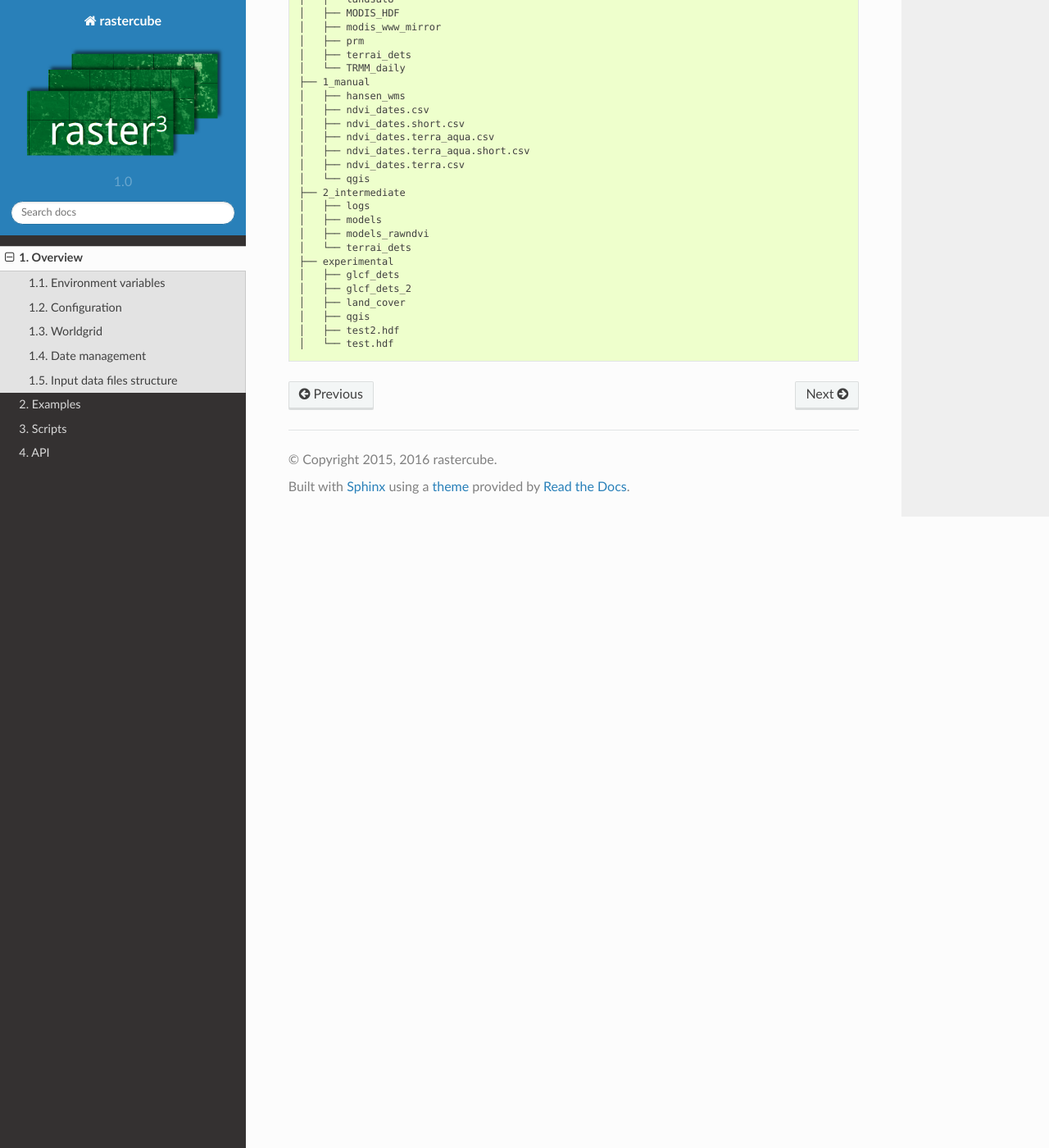
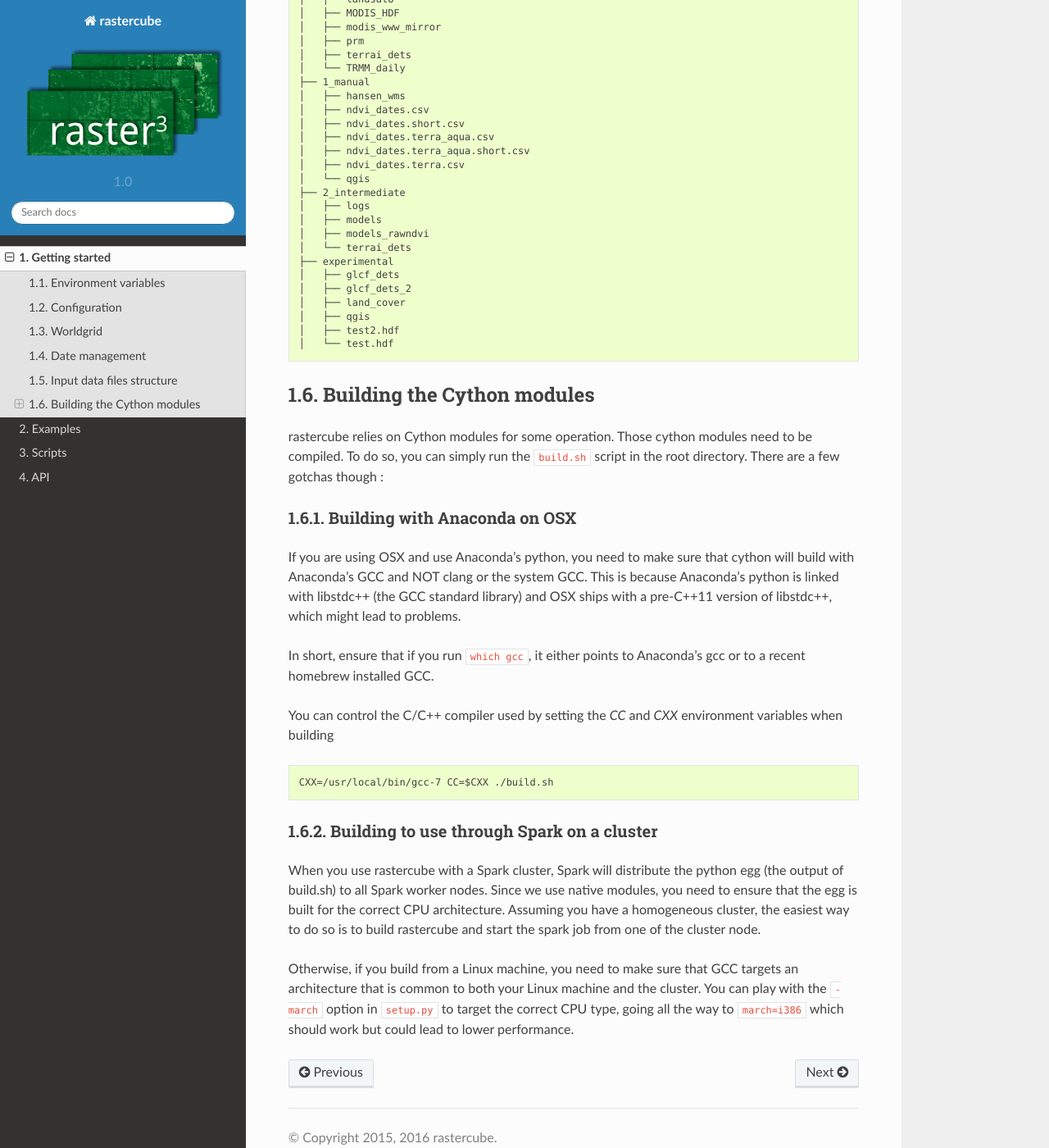
Before and after one commit to terrai/rastercube, a Sphinx documentation site: the page built from doc/getting_started.rst, in a window 1280 px wide and 1400 px high, scrolled down 2554 px. Shown: the whole window at 82% size. Built offline with Sphinx 7.4.7 and the Read the Docs theme 2.0.0, drawn with Linux system fonts in a browser that asks for light colours; pages that are not in the unit, such as notebooks, are missing from menus; some of the changed text lies outside the part shown.

Commit message:
[doc] Add section about building cython modules

```diff
--- a/doc/getting_started.rst
+++ b/doc/getting_started.rst
@@ -1,8 +1,8 @@
 .. _overview:
 
-========
-Overview
-========
+===============
+Getting started
+===============
 
 `rastercube` is a python package to store large geographical raster collections
 on the Hadoop File System (HDFS). The initial use case was to store and quickly
@@ -134,3 +134,37 @@ assumes that you have similar ``0_input`` and ``1_manual`` directories.
     │   ├── qgis
     │   ├── test2.hdf
     │   └── test.hdf
+
+
+
+Building the Cython modules
+===========================
+rastercube relies on Cython modules for some operation. Those cython modules need to be compiled. To do so, you
+can simply run the ``build.sh`` script in the root directory. There are a few gotchas though :
+
+Building with Anaconda on OSX
+-----------------------------
+If you are using OSX and use Anaconda's python, you need to make sure that cython will build with Anaconda's GCC
+and NOT clang or the system GCC. This is because Anaconda's python is linked with libstdc++ (the GCC standard library)
+and OSX ships with a pre-C++11 version of libstdc++, which might lead to problems.
+
+In short, ensure that if you run ``which gcc``, it either points to Anaconda's gcc or to a recent homebrew installed
+GCC.
+
+You can control the C/C++ compiler used by setting the `CC` and `CXX` environment variables when building
+
+::
+
+    CXX=/usr/local/bin/gcc-7 CC=$CXX ./build.sh
+
+
+Building to use through Spark on a cluster
+------------------------------------------
+When you use rastercube with a Spark cluster, Spark will distribute the python egg (the output of build.sh) to all
+Spark worker nodes. Since we use native modules, you need to ensure that the egg is built for the correct CPU
+architecture. Assuming you have a homogeneous cluster, the easiest way to do so is to build rastercube and start the
+spark job from one of the cluster node.
+
+Otherwise, if you build from a Linux machine, you need to make sure that GCC targets an architecture that is common
+to both your Linux machine and the cluster. You can play with the ``-march`` option in ``setup.py`` to target
+the correct CPU type, going all the way to ``march=i386`` which should work but could lead to lower performance.
```
Also changed, not shown: setup.py (+2 -20 lines).
